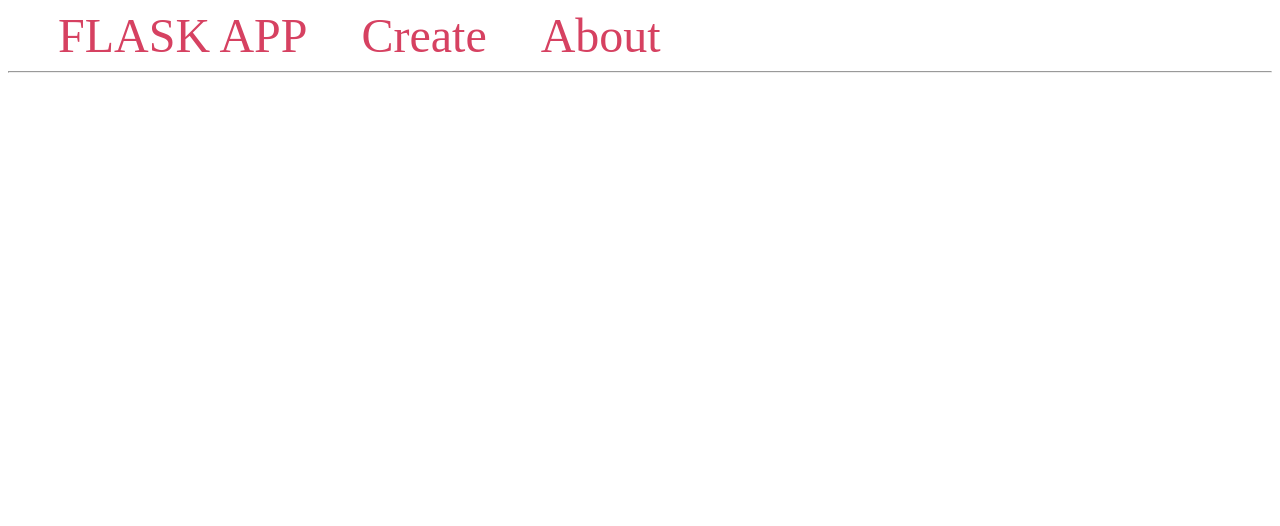
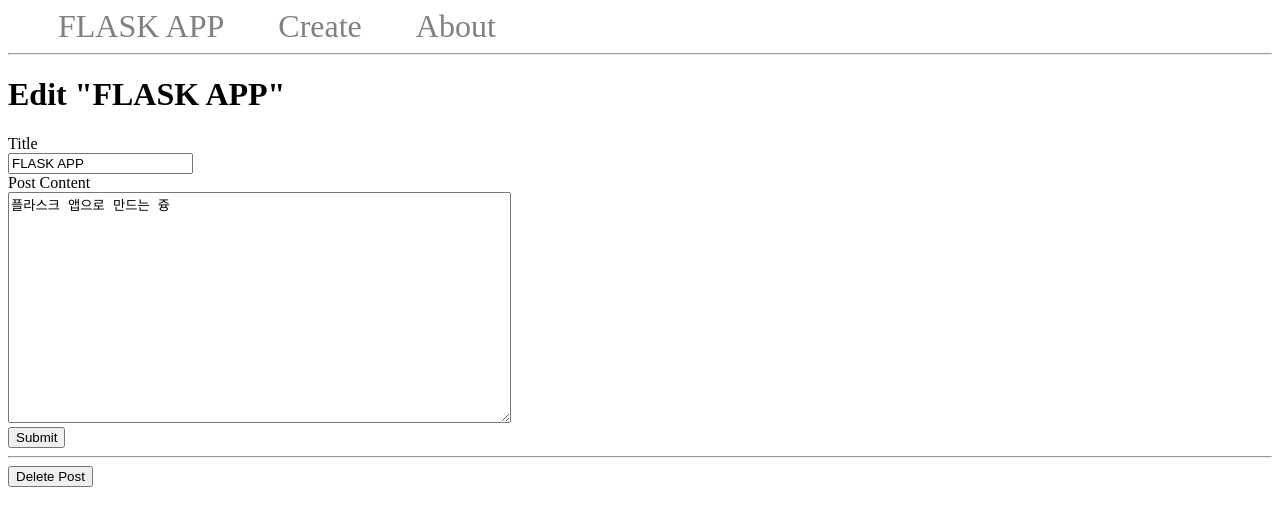
Before and after one commit to waiga/flask-sqlite-test, a Flask app: page /4/edit/ in a window 1280 px wide. Shown: the top 526 px of the page. Run offline with Flask 2, Linux system fonts and the light colour scheme; data comes from the database, SQL or seed files in the repository; both versions use the stored data as it was after the commit.

Commit message:
update and delete text 내용

```diff
--- a/app.py
+++ b/app.py
@@ -69,4 +69,15 @@ def edit(id):
             return redirect(url_for('index'))
     return render_template('edit.html', post=post)
 
+
+@app.route('/<int:id>/delete/', methods=['POST'])
+def delete(id):
+    post = get_post(id)
+    conn = get_db_connection()
+    conn.execute('DELETE FROM posts WHERE id = ?', (id,))
+    conn.commit()
+    conn.close()
+    flash('"{}" was successfully deleted!'.format(post['title']))
+    return redirect(url_for('index'))
+
 app.run(debug=True)
--- a/templates/base.html
+++ b/templates/base.html
@@ -14,8 +14,8 @@
         }
 
         nav a {
-        color: #d64161;
-        font-size: 3em;
+        color: gray;
+        font-size: 2em;
         margin-left: 50px;
         text-decoration: none;
         }
--- a/templates/edit.html
+++ b/templates/edit.html
@@ -1 +1,29 @@
 {% extends 'base.html' %}
+
+{% block content %}
+    <h1>{% block title %} Edit "{{ post['title'] }}" {% endblock %}</h1>
+    <form method="post">
+        <label for="title">Title</label>
+        <br>
+        <input type="text" name="title"
+               placeholder="Post title"
+               value="{{ request.form['title'] or post['title'] }}"></input>
+        <br>
+
+        <label for="content">Post Content</label>
+        <br>
+        <textarea name="content"
+                  placeholder="Post content"
+                  rows="15"
+                  cols="60"
+                  >{{ request.form['content'] or post['content'] }}</textarea>
+        <br>
+        <button type="submit">Submit</button>
+    </form>
+    <hr>
+    <form action="{{ url_for('delete', id=post['id']) }}" method="POST">
+        <input type="submit" value="Delete Post"
+                onclick="return confirm('Are you sure you want to delete this post?')">
+    </form>
+
+{% endblock %}
--- a/templates/index.html
+++ b/templates/index.html
@@ -7,6 +7,7 @@
   <p>{{ post['created'] }}</p>
   <p>{{ post['title'] }}</p>
   <p>{{ post['content'] }}</p>
+  <a href="{{ url_for('edit', id=post['id']) }}">Edit</a>
 </div>
 {% endfor %}
 {% endblock %}
```
Also changed, not shown: database.db.
